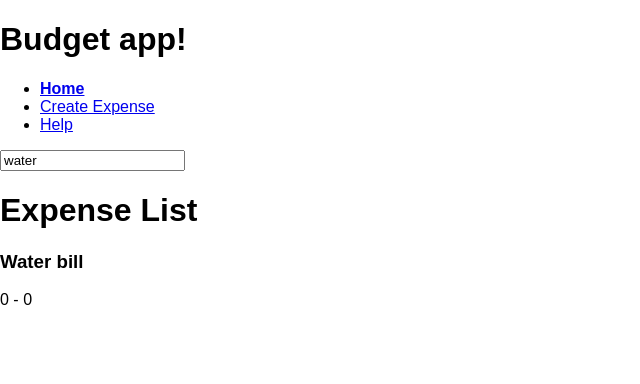
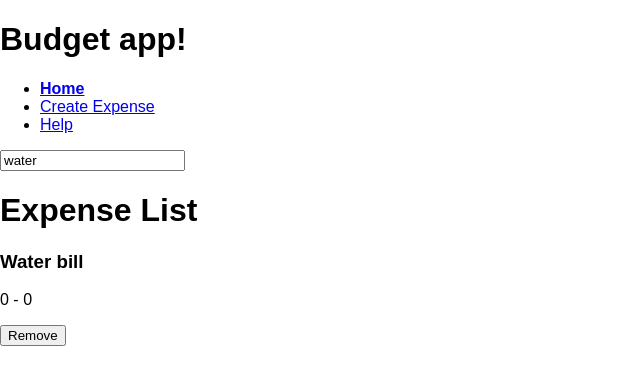
Before and after one commit to benhalverson/react-budget-app, a React (Create React App) app: page / in a window 1280 px wide. Shown: the top 384 px of the page, without its empty margins (0-640 px from the left). Built offline with nearby package versions, Linux system fonts and the light colour scheme.

Commit message:
feat(remove button): remove button removes a list item

```diff
--- a/src/App.js
+++ b/src/App.js
@@ -12,9 +12,6 @@
 store.dispatch(addExpense({ description: 'Gas bill'}));
 store.dispatch(setTextFilter('water'));
 
-const state = store.getState();
-const visibleExpenses = getVisibleExpenses(state.expenses, state.filters);
-console.log(visibleExpenses);
 class App extends Component {
   render() {
     return (
--- a/src/components/ExpenseListItem.js
+++ b/src/components/ExpenseListItem.js
@@ -1,9 +1,14 @@
 import React from 'react';
-const ExpenseListItem = ({ description, amount, createdAt }) => (
+import { connect } from 'react-redux';
+import { removeExpense } from '../actions/expenses';
+const ExpenseListItem = ({ dispatch, description, id, amount, createdAt }) => (
   <div>
     <h3>{description}</h3>
     <p>{amount} - {createdAt}</p>
+    <button onClick={() => {
+      dispatch(removeExpense({ id }));
+    }}>Remove</button>
   </div>
 );
 
-export default ExpenseListItem;
+export default connect()(ExpenseListItem);
```
